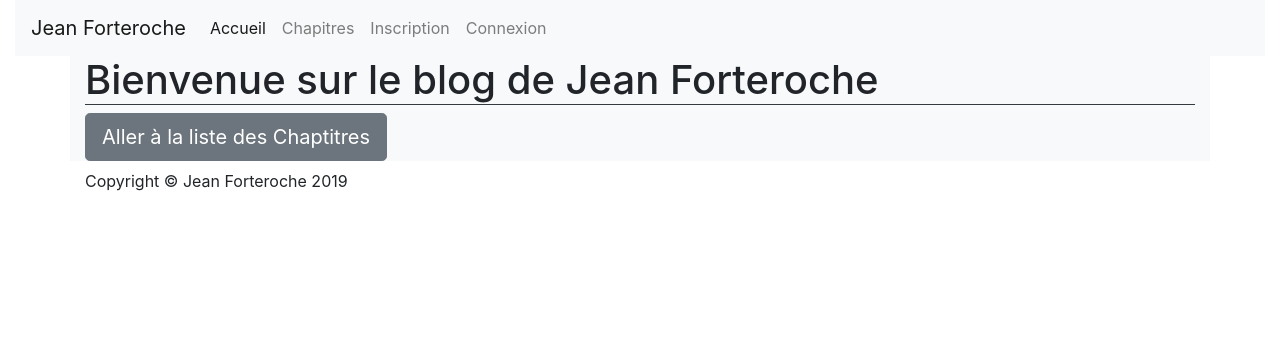
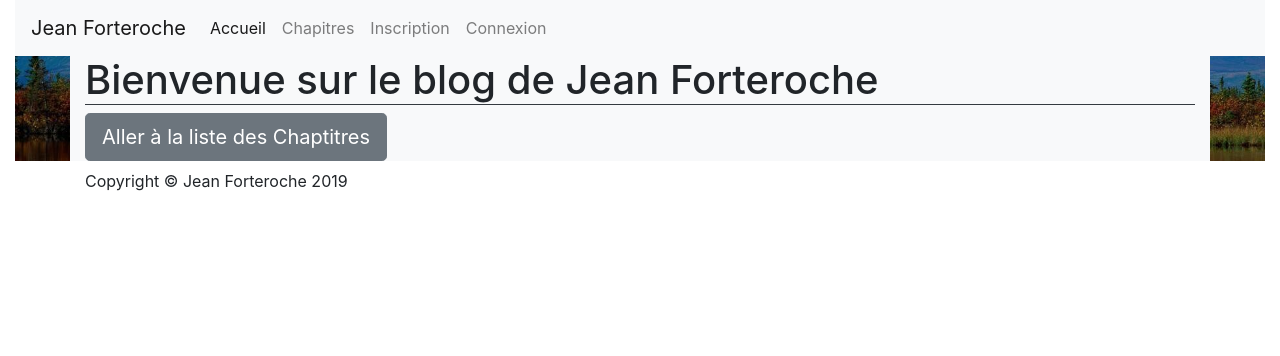
Before and after one commit to romaric-b/blog, a PHP site: page / in a window 1280 px wide. Shown: the top 356 px of the page. Run offline with PHP 8.4, Linux system fonts and the light colour scheme; some libraries are stand-ins or nearby versions; some web fonts are replaced.

Commit message:
test css img

```diff
--- a/App/model/UserManager.php
+++ b/App/model/UserManager.php
@@ -51,7 +51,7 @@ INSERT INTO blog_user (user_nickname, user_regist_date, user_email, user_passwor
     //          READ : ALL
     ///////////////////////////////////////////////////////////////////////////////////////////////////////////////////
     /**
-     * Receive all user objets from database     *
+     * Receive all user objets from database
      * @return array which contains each $user object
      */
     public function readAllMembers()
--- a/App/view/home.php
+++ b/App/view/home.php
@@ -4,7 +4,7 @@ $title = 'Blog de Jean Forteroche'; ?>
 
 <?php ob_start(); ?>
 
-    <main class="main-content " id="home">
+    <main class="main-content bg_home" id="home">
         <div class="container bg-light h-80">
             <div class="column mx-auto">
                 <h1 class="border-bottom border-dark">Bienvenue sur le blog de Jean Forteroche</h1>
--- a/App/view/template.php
+++ b/App/view/template.php
@@ -25,7 +25,7 @@
 </head>
 
 <body id="page-top">
-    <div class="global_page--div container-fluid">
+    <div class="global_page--div container-fluid flex-column">
 
         <!--Login Modal-->
         <div class="modal fade" id="login-modal" tabindex="-1" role="dialog" aria-labelledby="exampleModalLabel" aria-hidden="true">
--- a/public/css/style.css
+++ b/public/css/style.css
@@ -0,0 +1,17 @@
+/*Images and background */
+
+.bg_home
+{
+    background-image: url('/public/img/home_bg.jpg') !important;
+
+    /* Full height */
+    height: 100%;
+    width: 100%;
+
+
+
+    /* Center and scale the image nicely */
+    background-position: center;
+    background-repeat: no-repeat;
+    background-size: cover;
+}
```
Also changed, not shown: public/img/header-bg.jpg (deleted), public/img/home_bg.jpg (added), public/img/parc-national-denali-alaska.jpg (deleted).
